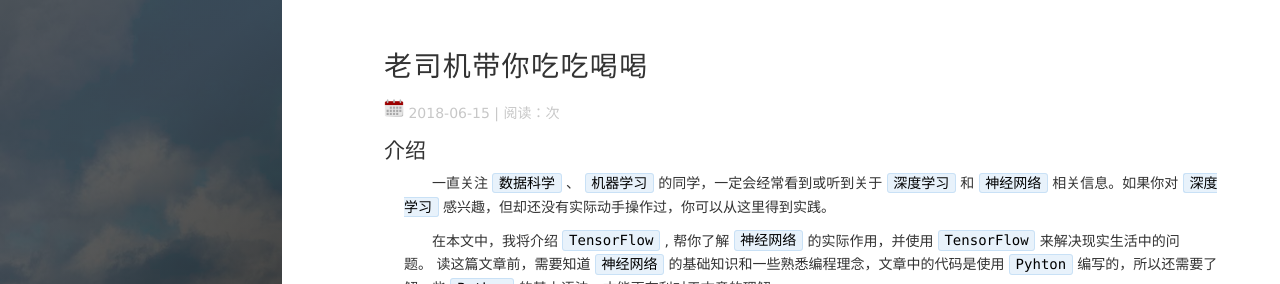
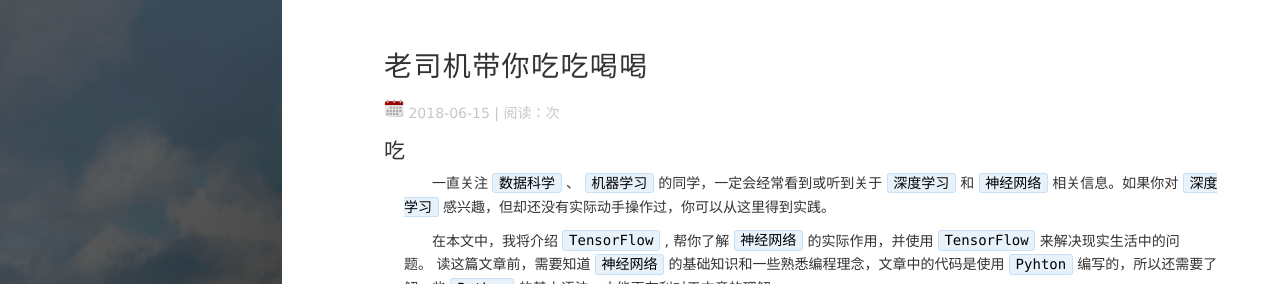
Before and after one commit to lxtxx/lxtxx.github.io, a Jekyll site: the page built from _posts/2018-06-15-老司机带你吃吃喝喝.md, in a window 1280 px wide and 900 px high, cut to the strip 0-284 px from the top of the window. Built offline with Jekyll 4.4.1, drawn with Linux system fonts in a browser that asks for light colours; nearby versions of some CDN libraries; comment, search, counter and statistics services are not loaded.

Commit message:
Update and rename 2016-11-20-neural_networks_using_TensorFlow.md to 2018-06-15-老司机带你吃吃喝喝.md

```diff
--- a/_posts/2016-11-20-neural_networks_using_TensorFlow.md
+++ b/_posts/2018-06-15-老司机带你吃吃喝喝.md
@@ -5,7 +5,7 @@ date: 20180615
 tags: 十一
 ---
 
-## 介绍
+## 吃
 
 　　一直关注 `数据科学` 、 `机器学习` 的同学，一定会经常看到或听到关于 `深度学习` 和 `神经网络` 相关信息。如果你对 `深度学习` 感兴趣，但却还没有实际动手操作过，你可以从这里得到实践。
 
```
